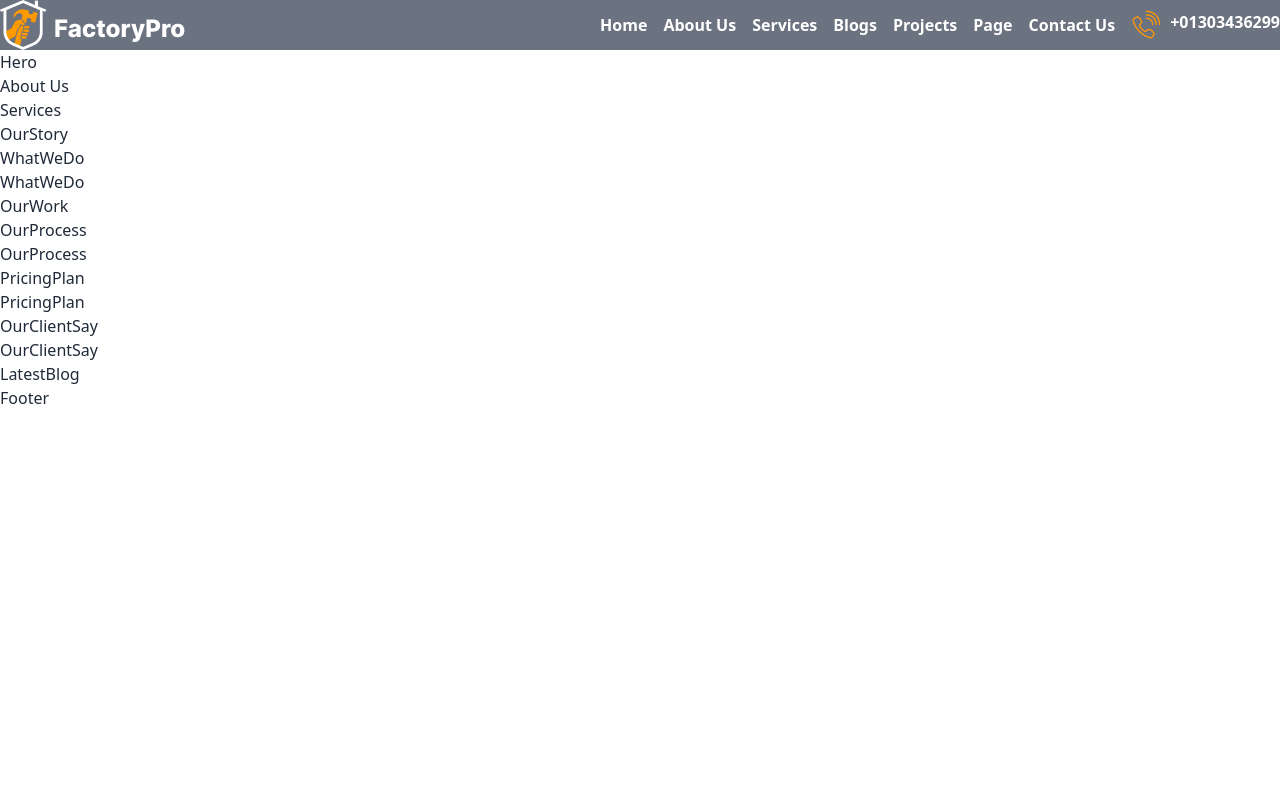
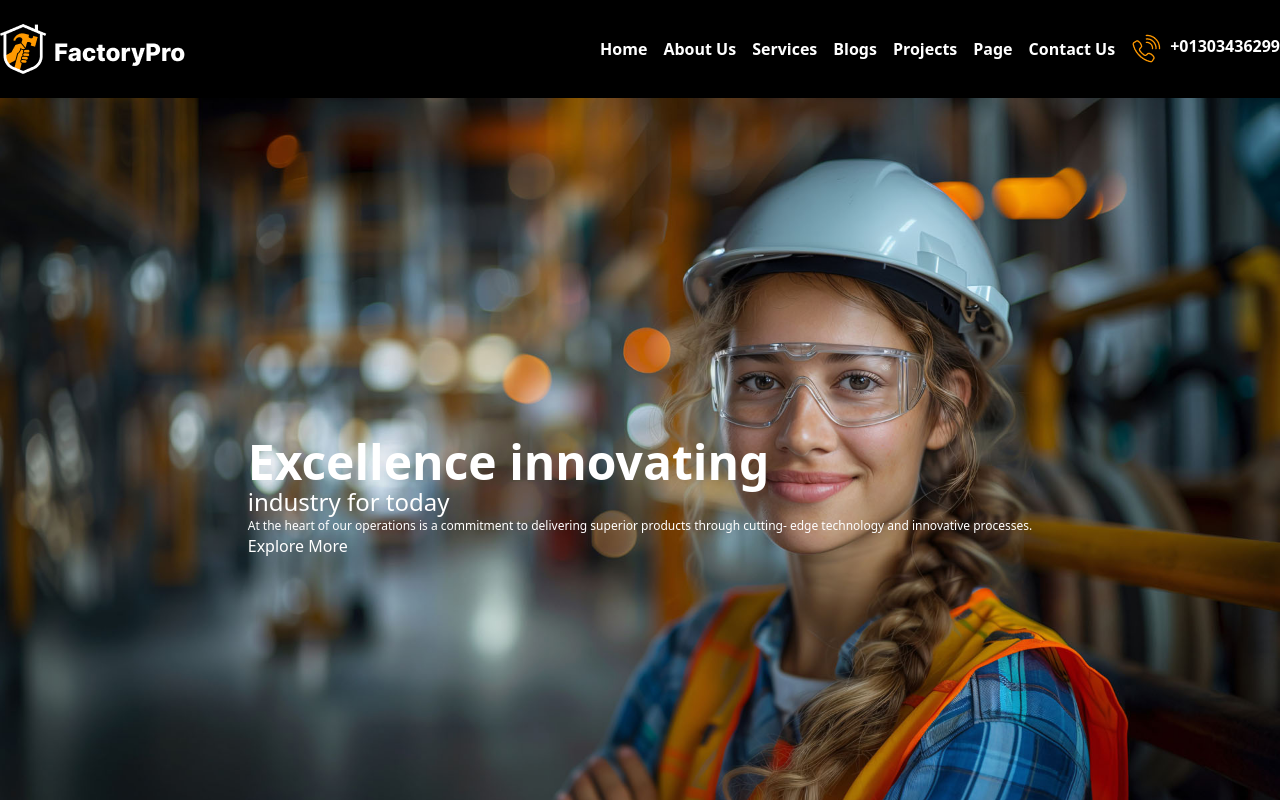
Before and after one commit to devsujoy36/FactoryPro, a React (Vite) app: page / in a window 1280 px wide. Shown: the top 800 px of the page. Built offline with nearby package versions, Linux system fonts and the light colour scheme.

Commit message:
adding hero

```diff
--- a/src/Components/Header/Header.jsx
+++ b/src/Components/Header/Header.jsx
@@ -2,7 +2,7 @@ import { NavLink } from "react-router-dom"
 
 const Header = () => {
   return (
-    <div className="bg-gray-500 text-white font-semibold">
+    <div className="bg-black text-white font-semibold py-6">
       <nav className="flex justify-between items-center max-w-screen-2xl mx-auto">
           <div id="nav-logo" className="">
             <img src="/public/assets/Header/navlogo.png" alt="" />
--- /dev/null
+++ b/src/Components/Hero/Hero.css
@@ -0,0 +1,4 @@
+#hero{
+    background-image: url('/public/assets/Hero/hero.png');
+
+}
--- a/src/Components/Hero/Hero.jsx
+++ b/src/Components/Hero/Hero.jsx
@@ -1,12 +1,18 @@
 import { Helmet } from "react-helmet-async"
-
+import './Hero.css'
 const Hero = () => {
   return (
-    <div>
+    <div id="hero" className="bg-cover bg-no-repeat h-dvh flex justify-center items-center text-white">
       <Helmet>
         <title>Factory Pro | Hero</title>
       </Helmet>
-      <h1>Hero</h1>
+      <div>
+        <h1 className="text-5xl font-bold">Excellence innovating</h1>
+        <h1 className="text-2xl">industry for today</h1>
+        <p className="text-xs">At the heart of our operations is a commitment to delivering superior products through cutting-
+          edge technology and innovative processes.</p>
+        <button>Explore More</button>
+      </div>
     </div>
   )
 }
```
